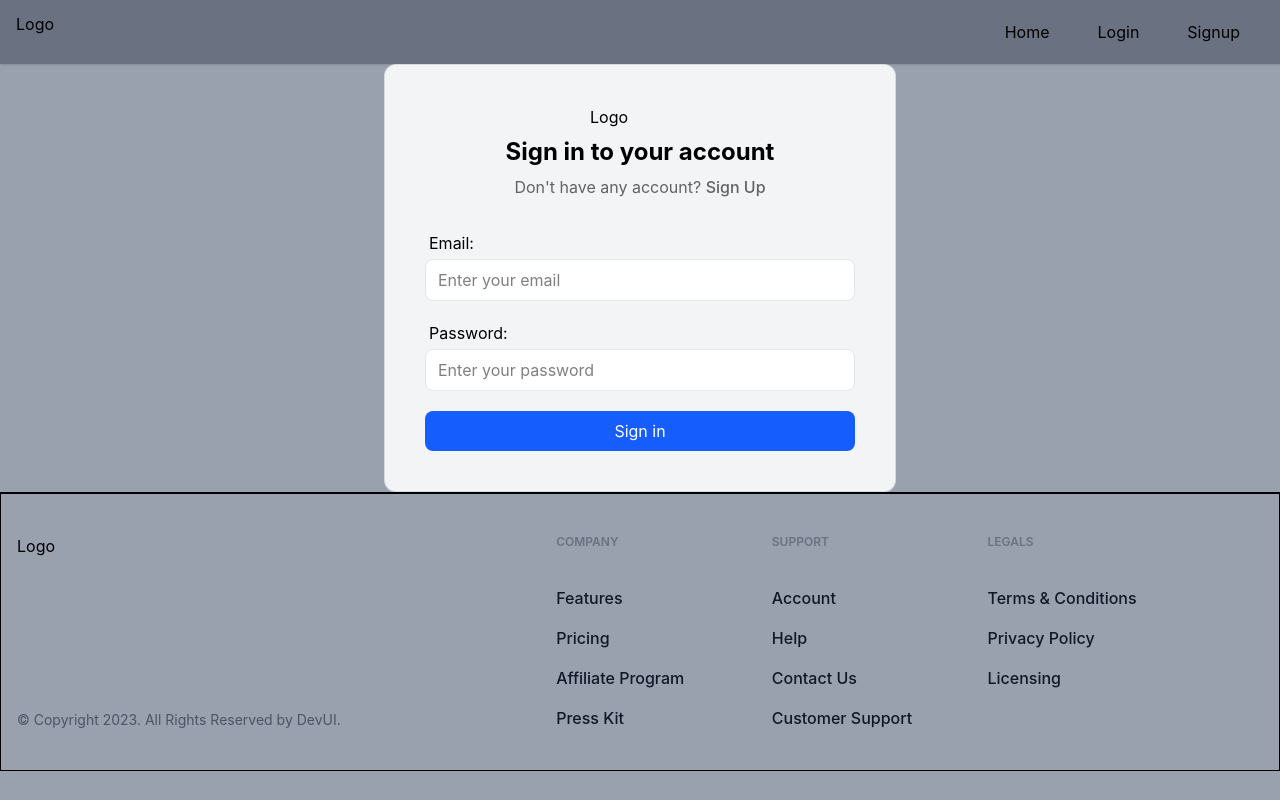
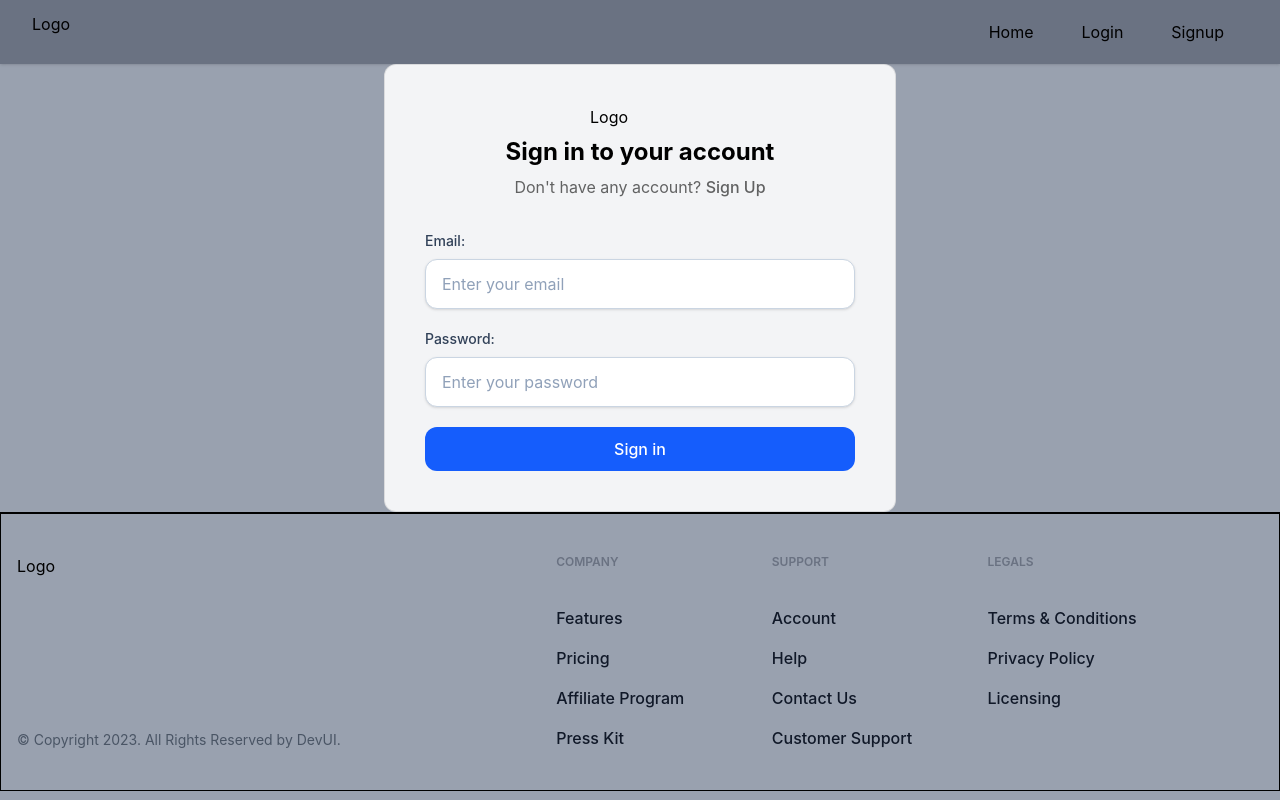
Before and after one commit to SarthakAhir/BlogApp, a React (Vite) app: page /login in a window 1280 px wide. Built offline with nearby package versions, Linux system fonts and the light colour scheme; no server answers.

Commit message:
{reStyling} - {Changing reusable components style}

```diff
--- a/src/components/Button.jsx
+++ b/src/components/Button.jsx
@@ -1,19 +1,37 @@
+function Button({
+  children,
+  type = "button",
+  variant = "primary",
+  className = "",
+  ...props
+}) {
 
+  const variants = {
+    primary:
+      "bg-blue-600 hover:bg-blue-700 text-white",
 
-function Button({
-    children,
-    type = 'button',
-    bgColor = 'bg-blue-600',
-    textColor = 'text-white',
-    className = '',
-    ...props
+    gradient:
+      "bg-gradient-to-r from-blue-600 to-purple-600 hover:from-blue-700 hover:to-purple-700 text-white",
 
-}) {
+    outline:
+      "border border-slate-300 bg-white text-slate-700 hover:bg-slate-100",
+
+    danger:
+      "bg-red-500 hover:bg-red-600 text-white",
+
+    secondary:
+      "bg-slate-700 hover:bg-slate-800 text-white",
+  };
+
   return (
-    <button className= {`px-4 py-2 rounded-lg ${className} ${bgColor} ${textColor}`} type={type} {...props}>
+    <button
+      type={type}
+      className={`inline-flex items-center justify-center rounded-xl px-5 py-2.5 font-medium transition-all duration-300 hover:scale-[1.02] active:scale-95 focus:outline-none focus:ring-4 focus:ring-blue-200 ${variants[variant]} ${className}`}
+      {...props}
+    >
       {children}
     </button>
-  )
+  );
 }
 
-export default Button
+export default Button;
--- a/src/components/Input.jsx
+++ b/src/components/Input.jsx
@@ -1,26 +1,33 @@
 import React, { useId } from "react";
 
 const Input = React.forwardRef(function Input(
-  { label,
+  {
+    label,
     type = "text",
     className = "",
-     ...props
-    }, ref,
+    ...props
+  },
+  ref
 ) {
   const id = useId();
+
   return (
     <div className="w-full">
       {label && (
-        <label className="inline-block mb-1 pl-1" htmlFor={id}>
+        <label
+          htmlFor={id}
+          className="mb-2 block text-sm font-medium text-slate-700"
+        >
           {label}
         </label>
       )}
+
       <input
-      type= {type}
-      className= {`px-3 py-2 rounded-lg bg-white text-black outline-none focus:bg-gray-50 duration-200 border border-gray-200 w-full ${className}`}
-      ref= {ref}
-      {...props}
-      id= {id}
+        id={id}
+        ref={ref}
+        type={type}
+        className={`w-full rounded-xl border border-slate-300 bg-white px-4 py-3 text-slate-800 placeholder:text-slate-400 shadow-sm transition-all duration-300 focus:border-blue-500 focus:ring-4 focus:ring-blue-100 focus:outline-none ${className}`}
+        {...props}
       />
     </div>
   );
--- a/src/components/PostCard.jsx
+++ b/src/components/PostCard.jsx
@@ -1,21 +1,41 @@
-import appwriteService from '../appwrite/config'
-import {Link} from 'react-router-dom'
+import { Link } from "react-router-dom";
+import appwriteService from "../appwrite/config";
 
-function PostCard({$id, title, featuredimage}) {
-  // console.log(featuredimage);
+function PostCard({ $id, title, featuredimage }) {
 
-const url = appwriteService.getFileView(featuredimage);
-console.log(url);
+  const imageUrl = appwriteService.getFileView(featuredimage);
+
   return (
     <Link to={`/post/${$id}`}>
-        <div className='w-full bg-gray-100 rounded-xl p-4'>
-            <div className="w-full justify-center mb-4">
-                 <img src={appwriteService.getFileView(featuredimage)} alt={title} className='rounded-xl' />
-            </div>
-            <h2 className='text-lg font-semibold text-gray-800'>{title}</h2>
+      <article className="group overflow-hidden rounded-2xl bg-white shadow-sm transition-all duration-300 hover:-translate-y-2 hover:shadow-xl">
+
+        <div className="overflow-hidden">
+          <img
+            src={imageUrl}
+            alt={title}
+            className="h-60 w-full object-cover transition-transform duration-500 group-hover:scale-110"
+          />
         </div>
+
+        <div className="p-5">
+
+          <span className="rounded-full bg-blue-100 px-3 py-1 text-xs font-semibold text-blue-700">
+            Article
+          </span>
+
+          <h2 className="mt-4 line-clamp-2 text-xl font-bold text-slate-800 group-hover:text-blue-600 transition-colors">
+            {title}
+          </h2>
+
+          <p className="mt-3 text-sm text-slate-500">
+            Click to read this article →
+          </p>
+
+        </div>
+
+      </article>
     </Link>
-  )
+  );
 }
 
-export default PostCard
+export default PostCard;
--- a/src/components/container/Container.jsx
+++ b/src/components/container/Container.jsx
@@ -1,8 +1,9 @@
-
 function Container({ children }) {
   return (
-    <div className='w-full max-w-7xl mx-auto px-4'>{children}</div>
-  )
+    <div className="mx-auto w-full max-w-7xl px-5 sm:px-6 lg:px-8">
+      {children}
+    </div>
+  );
 }
 
-export default Container
+export default Container;
```
